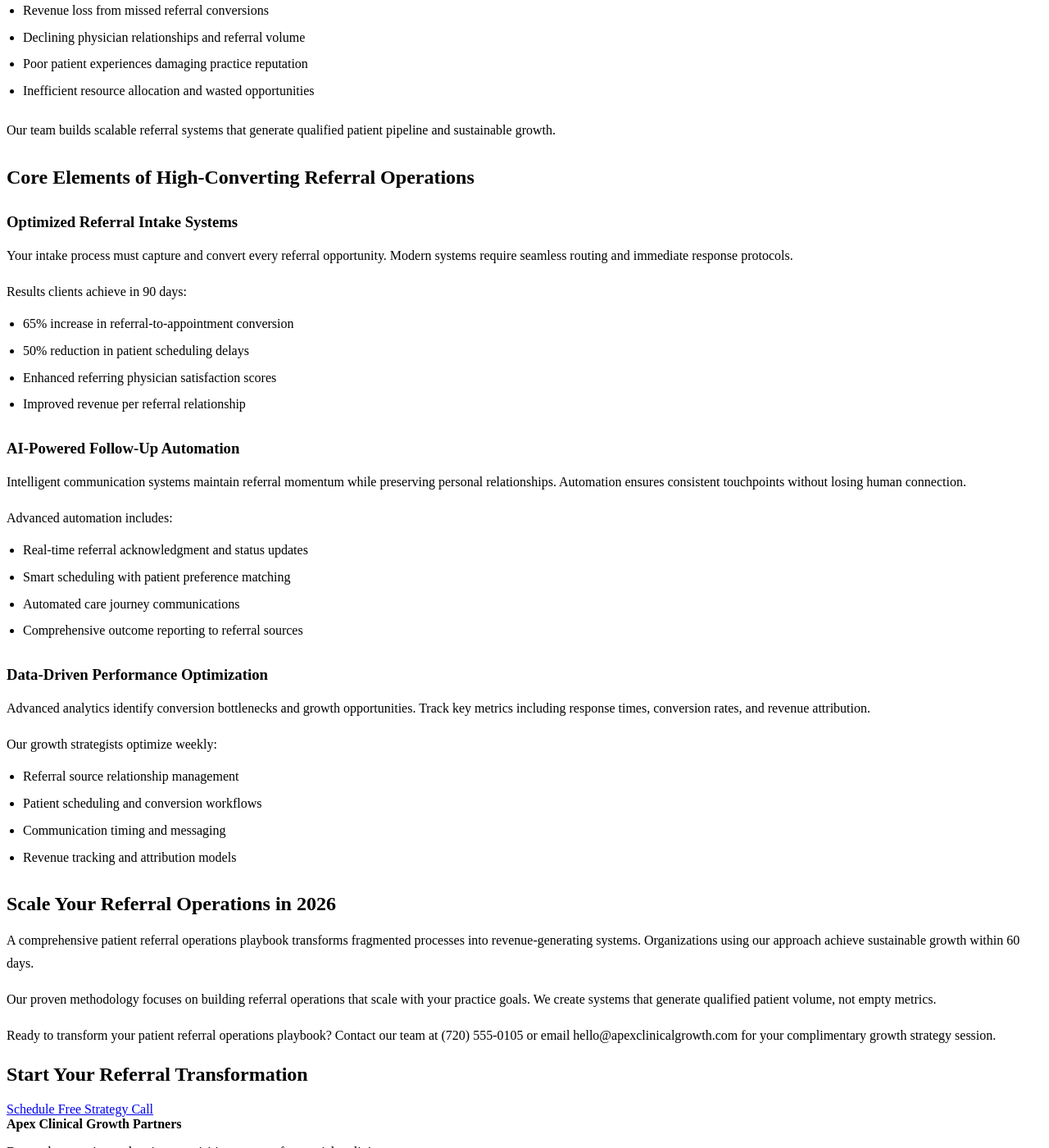
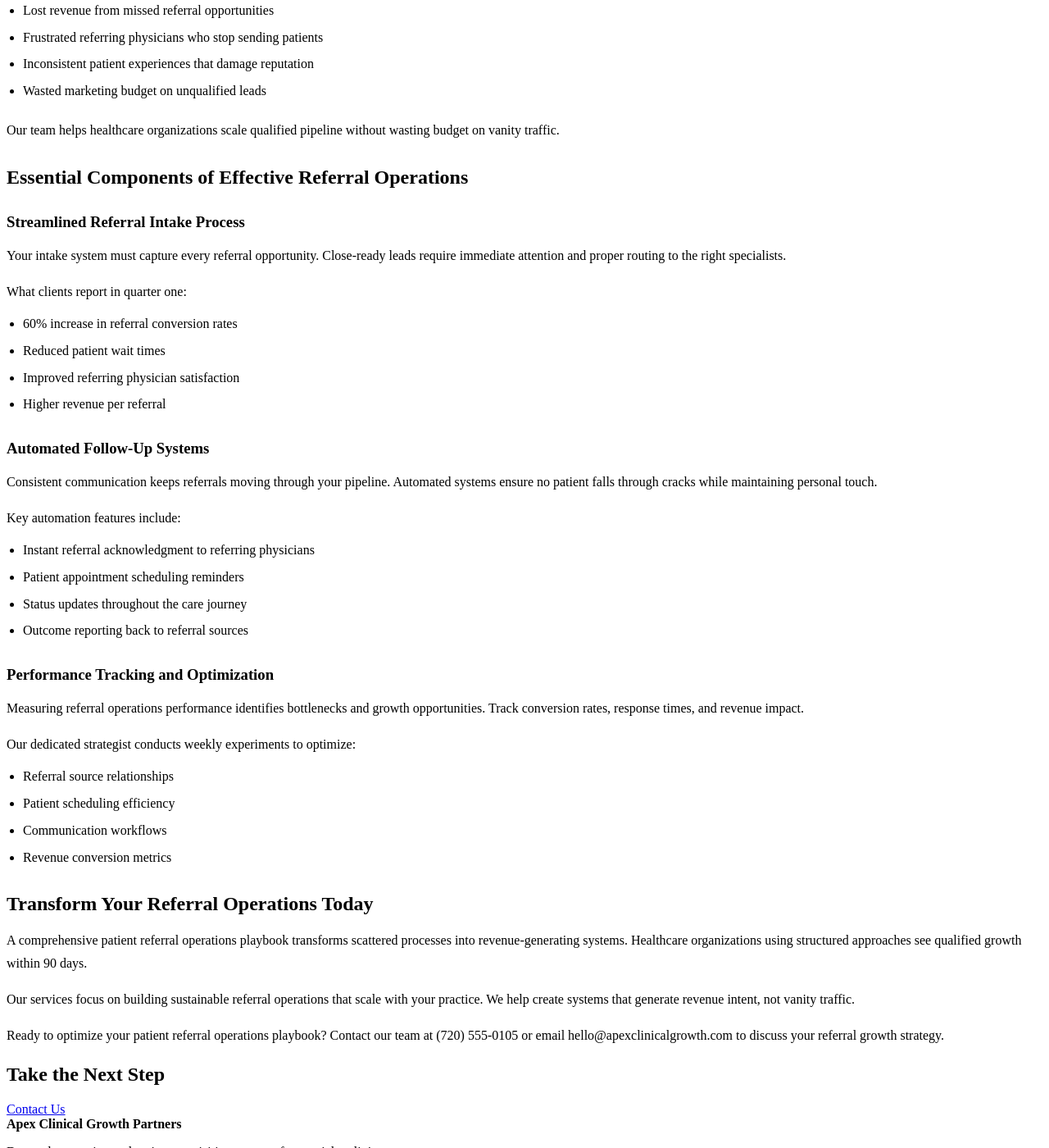
Before and after one commit to prjctlphbt/orbitr-canary-angular-20260228, a Jekyll site: the page angular-referral-ops-playbook-20260228142149.html, which Jekyll copies as it is, in a window 1280 px wide and 1400 px high, scrolled down 361 px. Shown: the whole window at 82% size. Built offline with Jekyll 4.4.1, drawn with Linux system fonts in a browser that asks for light colours; some of the changed text lies outside the part shown.

Commit message:
Rollback: Revert changes to angular-referral-ops-playbook-20260228142149.html

```diff
--- a/angular-referral-ops-playbook-20260228142149.html
+++ b/angular-referral-ops-playbook-20260228142149.html
@@ -4,8 +4,8 @@
 <head>
 <meta charset="utf-8"/>
 <meta content="width=device-width, initial-scale=1.0" name="viewport"/>
-<meta content="Transform patient referrals with our proven operations playbook. Increase conversion rates by 60% and streamline workflows for sustainable healthcare growth in 2026." name="description"/>
-<title>Patient Referral Operations Playbook 2026 - Healthcare Growth</title>
+<meta content="Streamline patient referrals with our comprehensive operations playbook. Optimize workflows, boost growth, and improve patient outcomes. Get started today." name="description"/>
+<title>Patient Referral Operations Playbook - Healthcare Growth</title>
 <style>
 
 
@@ -102,62 +102,62 @@
 <main class="page-main">
 <section class="page-hero landing-hero">
 <div class="container">
-<h1>Patient Referral Operations Playbook 2026 - Healthcare Growth</h1>
-<a class="cta" href="/services/">Get Your Free Strategy Session</a>
+<h1>Patient Referral Operations Playbook - Healthcare Growth</h1>
+<a class="cta" href="/services/">Contact Us</a>
 </div>
 </section>
 <section class="landing-content">
 <div class="container orbitr-generated-content">
-<h1>Patient Referral Operations Playbook 2026 - Healthcare Growth</h1>
-<p>Your patient referral operations playbook determines practice success in 2026. Healthcare organizations lose 45% of referrals due to outdated processes and communication gaps.</p>
-<p>Apex Clinical Growth Partners serving Denver, CO creates proven systems that convert referral opportunities into measurable revenue growth.</p>
-<h2>Why Your Patient Referral Operations Playbook Drives Growth</h2>
-<p>Referral operations directly impact your 2026 revenue targets. Without a strategic patient referral operations playbook, practices face:</p>
+<h1>Patient Referral Operations Playbook - Healthcare Growth</h1>
+<p>Your patient referral operations playbook determines whether your practice grows or stagnates. Most healthcare organizations lose 40% of referrals due to broken processes and missed follow-ups.</p>
+<p>Orbitr Canary Angular 20260228 serving the Denver, CO community specializes in creating systematic approaches that convert referral intent into revenue growth.</p>
+<h2>Why Your Patient Referral Operations Playbook Matters</h2>
+<p>Referral operations directly impact your bottom line. Without a structured patient referral operations playbook, practices experience:</p>
 <ul>
-<li>Revenue loss from missed referral conversions</li>
-<li>Declining physician relationships and referral volume</li>
-<li>Poor patient experiences damaging practice reputation</li>
-<li>Inefficient resource allocation and wasted opportunities</li>
+<li>Lost revenue from missed referral opportunities</li>
+<li>Frustrated referring physicians who stop sending patients</li>
+<li>Inconsistent patient experiences that damage reputation</li>
+<li>Wasted marketing budget on unqualified leads</li>
 </ul>
-<p>Our team builds scalable referral systems that generate qualified patient pipeline and sustainable growth.</p>
-<h2>Core Elements of High-Converting Referral Operations</h2>
-<h3>Optimized Referral Intake Systems</h3>
-<p>Your intake process must capture and convert every referral opportunity. Modern systems require seamless routing and immediate response protocols.</p>
-<p>Results clients achieve in 90 days:
+<p>Our team helps healthcare organizations scale qualified pipeline without wasting budget on vanity traffic.</p>
+<h2>Essential Components of Effective Referral Operations</h2>
+<h3>Streamlined Referral Intake Process</h3>
+<p>Your intake system must capture every referral opportunity. Close-ready leads require immediate attention and proper routing to the right specialists.</p>
+<p>What clients report in quarter one:
 <ul>
-<li>65% increase in referral-to-appointment conversion</li>
-<li>50% reduction in patient scheduling delays</li>
-<li>Enhanced referring physician satisfaction scores</li>
-<li>Improved revenue per referral relationship</li>
+<li>60% increase in referral conversion rates</li>
+<li>Reduced patient wait times</li>
+<li>Improved referring physician satisfaction</li>
+<li>Higher revenue per referral</li>
 </ul></p>
-<h3>AI-Powered Follow-Up Automation</h3>
-<p>Intelligent communication systems maintain referral momentum while preserving personal relationships. Automation ensures consistent touchpoints without losing human connection.</p>
-<p>Advanced automation includes:
+<h3>Automated Follow-Up Systems</h3>
+<p>Consistent communication keeps referrals moving through your pipeline. Automated systems ensure no patient falls through cracks while maintaining personal touch.</p>
+<p>Key automation features include:
 <ul>
-<li>Real-time referral acknowledgment and status updates</li>
-<li>Smart scheduling with patient preference matching</li>
-<li>Automated care journey communications</li>
-<li>Comprehensive outcome reporting to referral sources</li>
+<li>Instant referral acknowledgment to referring physicians</li>
+<li>Patient appointment scheduling reminders</li>
+<li>Status updates throughout the care journey</li>
+<li>Outcome reporting back to referral sources</li>
 </ul></p>
-<h3>Data-Driven Performance Optimization</h3>
-<p>Advanced analytics identify conversion bottlenecks and growth opportunities. Track key metrics including response times, conversion rates, and revenue attribution.</p>
-<p>Our growth strategists optimize weekly:
+<h3>Performance Tracking and Optimization</h3>
+<p>Measuring referral operations performance identifies bottlenecks and growth opportunities. Track conversion rates, response times, and revenue impact.</p>
+<p>Our dedicated strategist conducts weekly experiments to optimize:
 <ul>
-<li>Referral source relationship management</li>
-<li>Patient scheduling and conversion workflows</li>
-<li>Communication timing and messaging</li>
-<li>Revenue tracking and attribution models</li>
+<li>Referral source relationships</li>
+<li>Patient scheduling efficiency</li>
+<li>Communication workflows</li>
+<li>Revenue conversion metrics</li>
 </ul></p>
-<h2>Scale Your Referral Operations in 2026</h2>
-<p>A comprehensive patient referral operations playbook transforms fragmented processes into revenue-generating systems. Organizations using our approach achieve sustainable growth within 60 days.</p>
-<p>Our proven methodology focuses on building referral operations that scale with your practice goals. We create systems that generate qualified patient volume, not empty metrics.</p>
-<p>Ready to transform your patient referral operations playbook? Contact our team at (720) 555-0105 or email hello@apexclinicalgrowth.com for your complimentary growth strategy session.</p>
+<h2>Transform Your Referral Operations Today</h2>
+<p>A comprehensive patient referral operations playbook transforms scattered processes into revenue-generating systems. Healthcare organizations using structured approaches see qualified growth within 90 days.</p>
+<p>Our services focus on building sustainable referral operations that scale with your practice. We help create systems that generate revenue intent, not vanity traffic.</p>
+<p>Ready to optimize your patient referral operations playbook? Contact our team at (720) 555-0105 or email hello@apexclinicalgrowth.com to discuss your referral growth strategy.</p>
 </div>
 </section>
 <section class="landing-cta">
 <div class="container">
-<h2>Start Your Referral Transformation</h2>
-<a class="cta" href="/services/">Schedule Free Strategy Call</a>
+<h2>Take the Next Step</h2>
+<a class="cta" href="/services/">Contact Us</a>
 </div>
 </section>
 </main>
```
